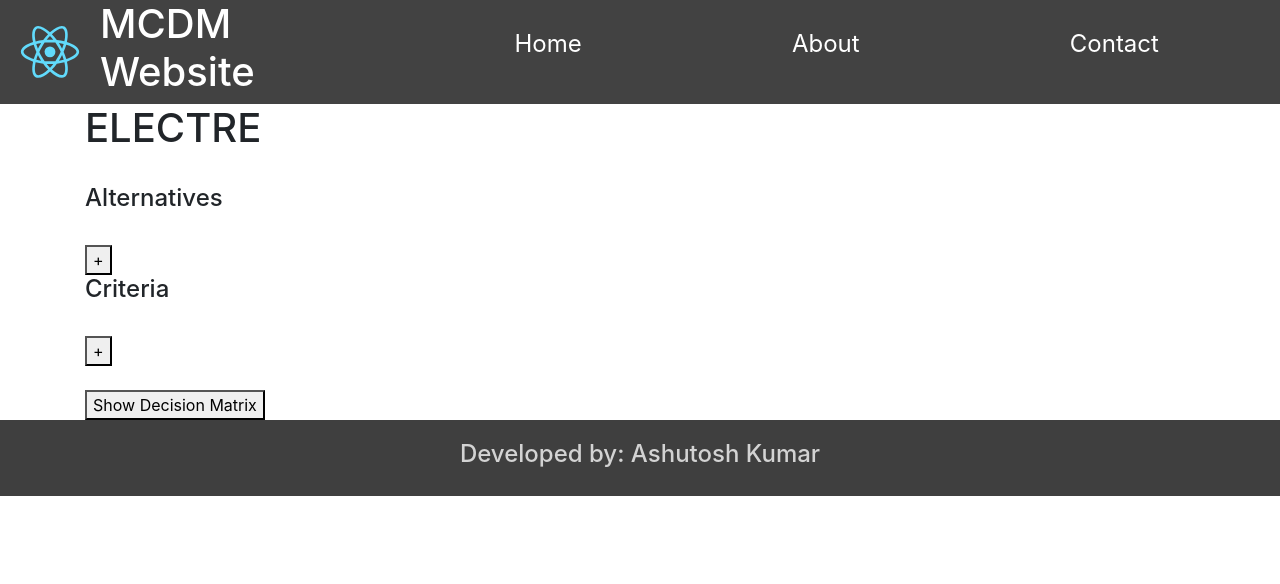
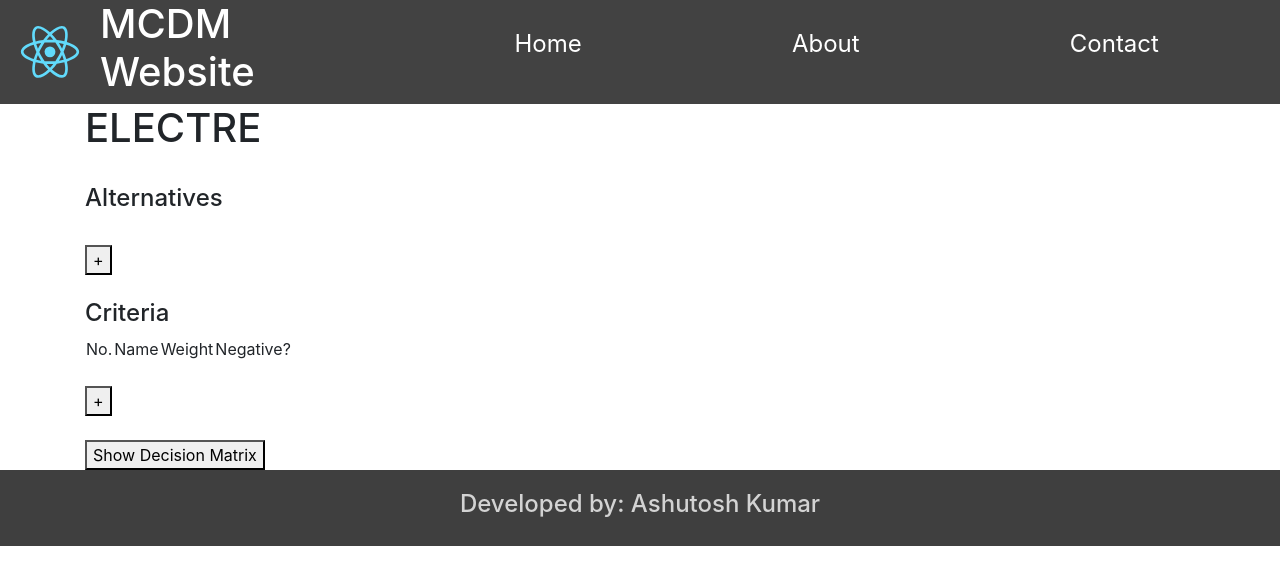
Before and after one commit to ashu11-01/mcdm-react-app, a React (Create React App) app: page /ELECTRE in a window 1280 px wide. Shown: the top 584 px of the page. Built offline with nearby package versions, Linux system fonts and the light colour scheme.

Commit message:
refactored criteria section to display as table

```diff
--- a/src/component/Criteria.js
+++ b/src/component/Criteria.js
@@ -16,11 +16,18 @@ class Criteria extends React.Component{
     render(){
         // console.log(this.props.onChange)
         return(
-            <div>
+            <tr>
+                <td>
+                    {this.props.id + 1}
+                </td>
+                <td>
                 <input type="text" id="name" placeholder="Name"  onChange={this.handleChange}/>
-                <input type="number" min="0" max="1" id="weight" placeholder="Weight"  onChange={this.handleChange}/>
-                Is Negative?<input type="checkbox" id="isNegative"  onChange={this.handleCheckbox}/>
-            </div>
+                </td>
+                <td>
+                    <input type="number" min="0" max="1" style={{width : "100px"}} id="weight" placeholder="Weight"  onChange={this.handleChange}/>
+                </td>
+                <td>Is Negative?<input type="checkbox" id="isNegative"  onChange={this.handleCheckbox}/></td>
+            </tr>
         )
     }
 }
--- a/src/component/MethodInput.js
+++ b/src/component/MethodInput.js
@@ -81,14 +81,13 @@ class MethodInput extends React.Component{
 
     addNewCriteria(){
         const index = this.state.criteriaList.length || 0
-        const item = <div key={index}>
+        const item =
             <Criteria key={index} id={index}
             onChange={this.handleCriteriaChange}
             name={""}
             weight={""}
             isNegative={false}/>
-            <br/>
-        </div>
+
         this.setState(prevState =>{
             return ({
             criteria : prevState.criteria.concat({name:"",weight:"",isNegative:false}),
@@ -133,9 +132,23 @@ class MethodInput extends React.Component{
             <br/>
             </div>
 
+            <br/>
+
             <div>
             <h4>Criteria</h4>
-            {this.state.criteriaList} <br/>
+            <table className="criteria-table" style={{textAlign : "center"}}>
+                <tbody>
+                    <tr>
+                        <td>No.</td>
+                        <td>Name</td>
+                        <td>Weight</td>
+                        <td>Negative?</td>
+                    </tr>
+                    {this.state.criteriaList}
+                </tbody>
+
+            </table>
+             <br/>
             <button onClick={this.addNewCriteria}>+</button>
             {this.state.criteriaList.length >0 ? <button onClick={this.removeCriteria}>-</button> : null }
             <br/>
```
